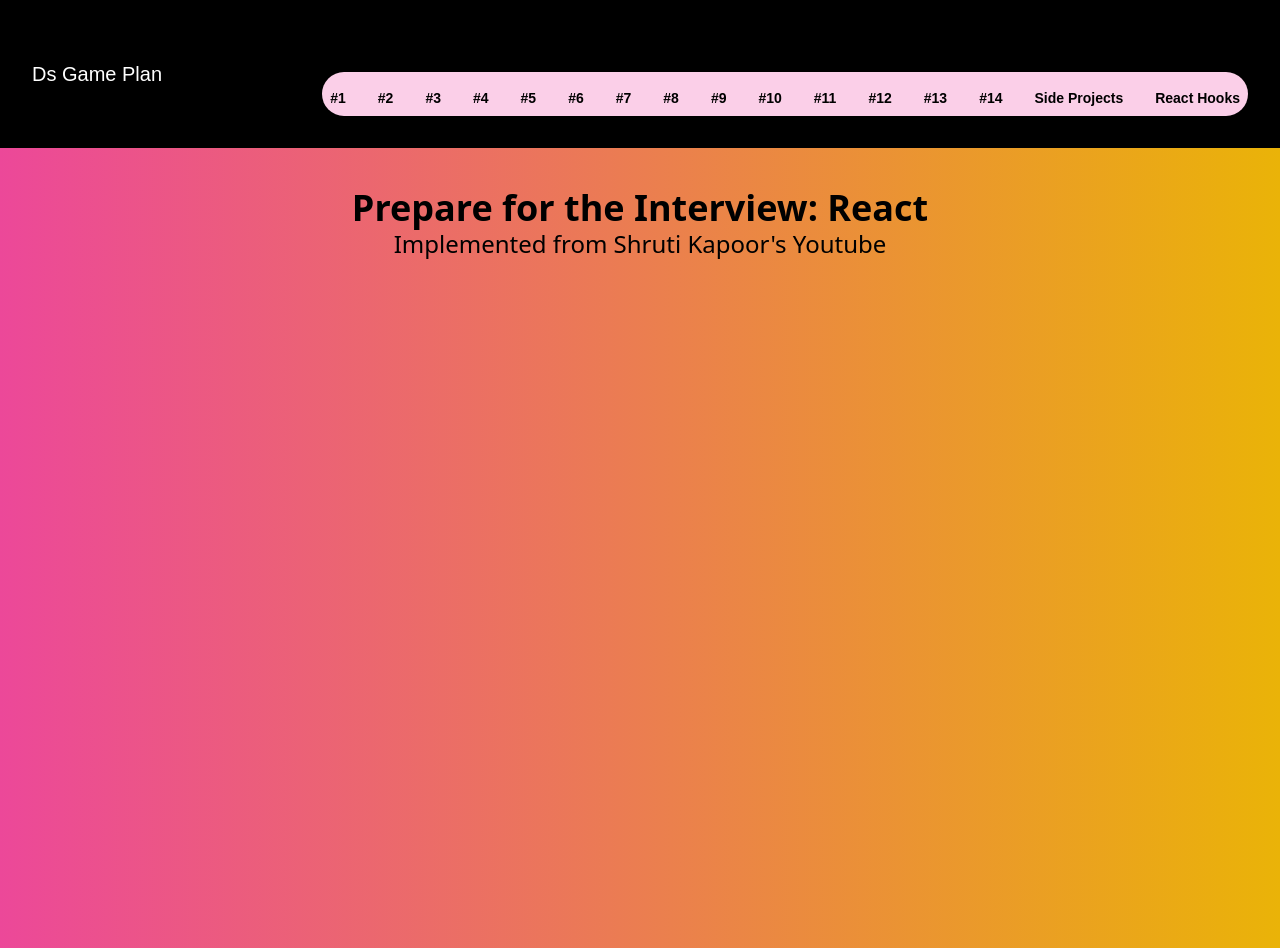
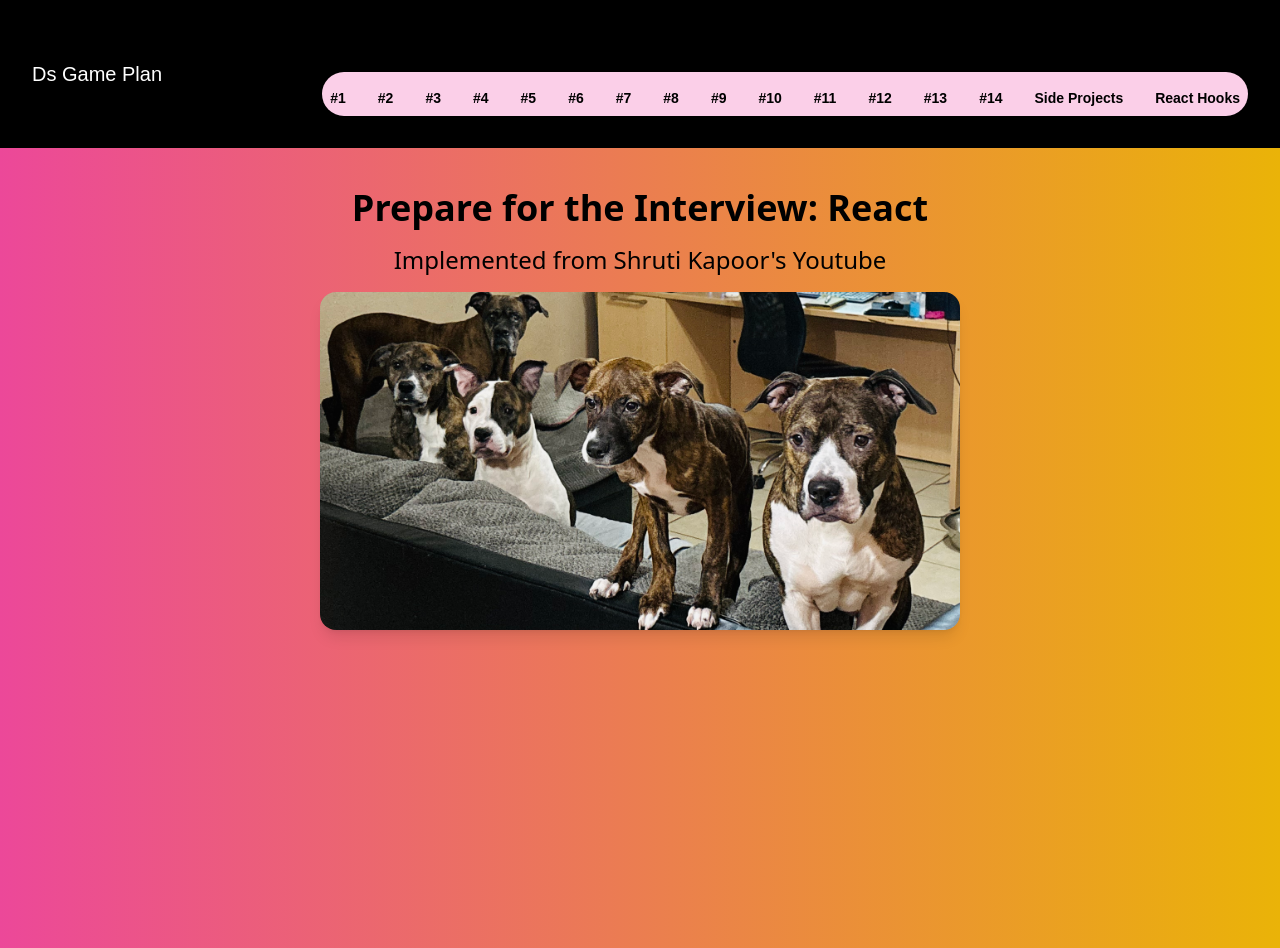
Before and after one commit to Davonne007-TX/game-plan, a React (Vite) app: page /myCarousel in a window 1280 px wide. Built offline with nearby package versions, Linux system fonts and the light colour scheme; a web font is replaced by a local one.

Commit message:
add dog images from array

```diff
--- a/src/components/more-examples/MoreExamples.jsx
+++ b/src/components/more-examples/MoreExamples.jsx
@@ -19,7 +19,7 @@ export default function MoreExamples() {
       <hr />
       <section className="flex flex-col font-lobster ml-20 mt-10 text-white">
         <h2 className="text-4xl text-center mb-10 text-pink-600">
-          Side Projects
+          Projects - Lets Learn
         </h2>
         {mySideProjects.map((project) => (
           <li key={project.id} className="text-2xl mb-4 hover:text-pink-600">
--- a/src/components/more-examples/carousel/MyCarousel.jsx
+++ b/src/components/more-examples/carousel/MyCarousel.jsx
@@ -1,13 +1,69 @@
+import { useState } from "react";
+
+const dogPhotos = [
+  {
+    image: "/images/wolfPack.jpg",
+    alt: "My 5 dogs, Pitbull Mix and Cane Corso",
+    id: 2,
+  },
+  {
+    image: "/images/packSleeping.jpg",
+    alt: "Dogs are sleeping",
+    id: 3,
+  },
+  {
+    image: "/images/daisy.jpg",
+    alt: "Little Daisy a puppy with a pink toy",
+    id: 4,
+  },
+  {
+    image: "/images/oldestToYoungest.jpg",
+    alt: "Youngest dog Daisy with oldest dog Maryjane",
+    id: 5,
+  },
+];
+
+const Slide = ({ image }) => {
+  return (
+    <div className="flex justify-center items-center">
+      <img
+        src={image.image}
+        alt={image.alt}
+        className="rounded-2xl shadow-lg w-1/2 h-auto"
+      />
+    </div>
+  );
+};
+
+//controls
+const ControlButtons = () => {
+  const handleDecrement = () => {};
+
+  const handleIncrement = () => {};
+
+  return (
+    <div>
+      <button onClick={handleDecrement}>➡️</button>
+      <button onClick={handleIncrement}>⬅️</button>
+    </div>
+  );
+};
+
 export default function MyCarousel() {
+  const [index, setIndex] = useState(0);
   return (
     <section className="text-center flex flex-col  min-h-screen bg-gradient-to-r from-pink-500 to-yellow-500">
-      <div className="mt-10 ">
+      <div className="mt-10 flex flex-col gap-4 ">
         <h1 className="text-4xl font-bold">
           Prepare for the Interview: React{" "}
         </h1>
         <p className="text-2xl font-thin">
           Implemented from Shruti Kapoor's Youtube
         </p>
+
+        <section>
+          <Slide image={dogPhotos[index]} />
+        </section>
       </div>
     </section>
   );
--- a/src/components/more-examples/carousel/myDogs.js
+++ /dev/null
@@ -1,22 +0,0 @@
-export const myDogs = [
-  {
-    image: "",
-    alt: "",
-    id: 2,
-  },
-  {
-    image: "",
-    alt: "",
-    id: 3,
-  },
-  {
-    image: "",
-    alt: 2,
-    id: 4,
-  },
-  {
-    image: "",
-    alt: 3,
-    id: 5,
-  },
-];
```
